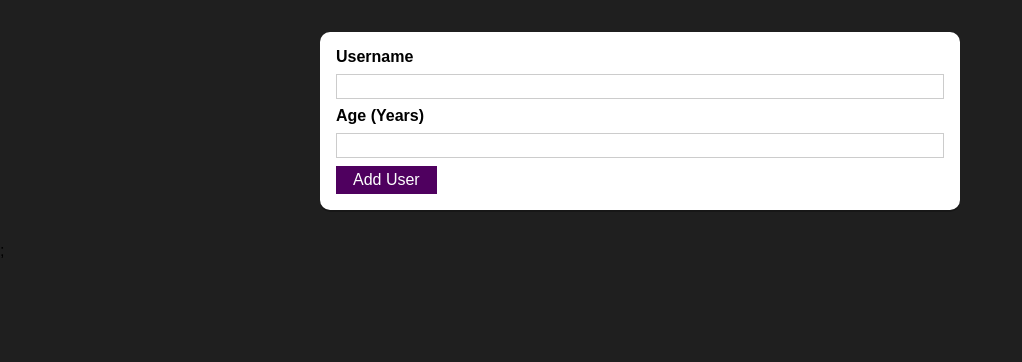
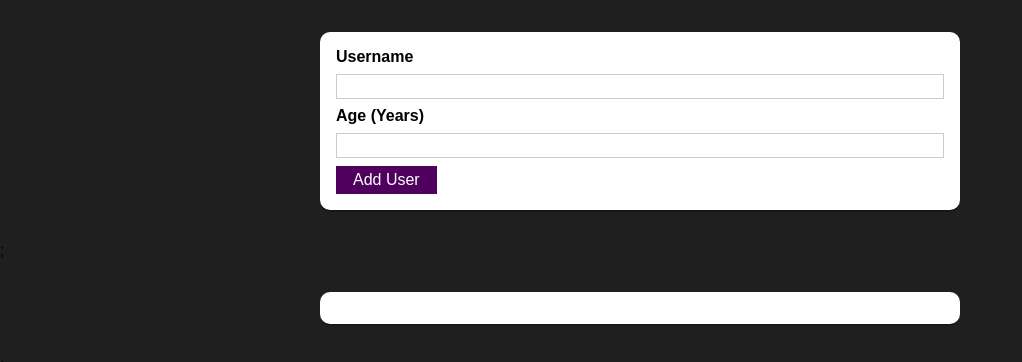
Before and after one commit to ElvisLi999/React-Creating-User-Components, a React (Create React App) app: page / in a window 1280 px wide. Shown: the top 362 px of the page, without its empty margins (0-1022 px from the left). Built offline with nearby package versions, Linux system fonts and the light colour scheme.

Commit message:
Adding a users list component

```diff
--- a/src/App.js
+++ b/src/App.js
@@ -1,11 +1,13 @@
 import React from 'react';
 
 import AddUser from './components/Users/AddUser';
+import UsersList from './components/Users/UsersList';
 
 function App() {
   return (
     <div>
       <AddUser />;
+      <UsersList users={[]} />;
     </div>
   );
 }
--- /dev/null
+++ b/src/components/Users/UsersList.js
@@ -0,0 +1,21 @@
+import React, { useState } from 'react';
+
+import Card from '../UI/Card';
+import classes from './UsersList.module.css';
+
+const UsersList = props => {
+    return (
+        <Card className={classes.users}>
+                <ul>
+                    {props.users.map((user) => (
+                        <li>
+                            {user.name} ({user.age} years old)
+                        </li>
+                    ))}
+                </ul>
+        </Card>
+
+    );
+};
+
+export default UsersList;
--- /dev/null
+++ b/src/components/Users/UsersList.module.css
@@ -0,0 +1,16 @@
+.users {
+    margin: 2rem auto;
+    width: 90%;
+    max-width: 40rem;
+  }
+
+  .users ul {
+    list-style: none;
+    padding: 1rem;
+  }
+
+  .users li {
+    border: 1px solid #ccc;
+    margin: 0.5rem 0;
+    padding: 0.5rem;
+  }
```
